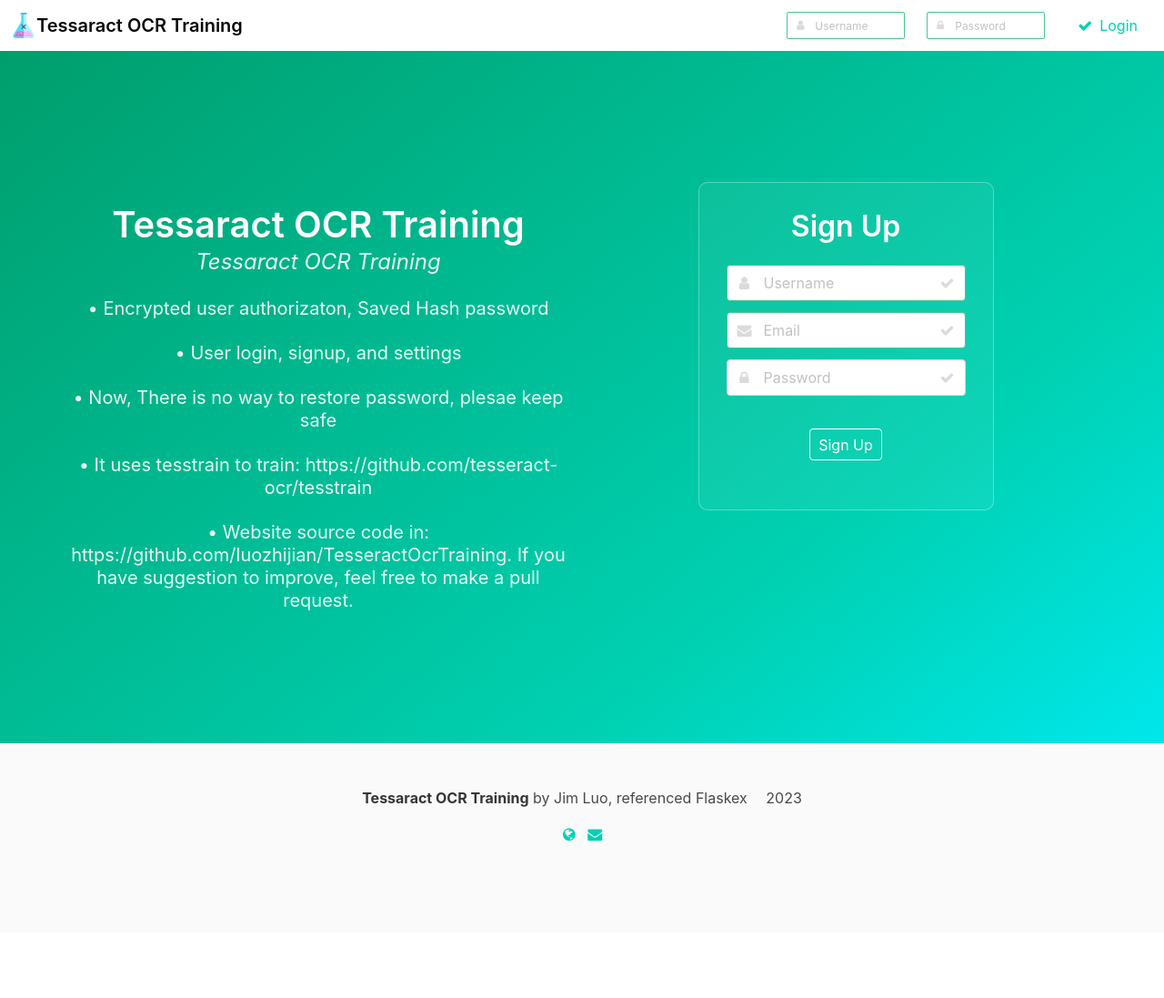
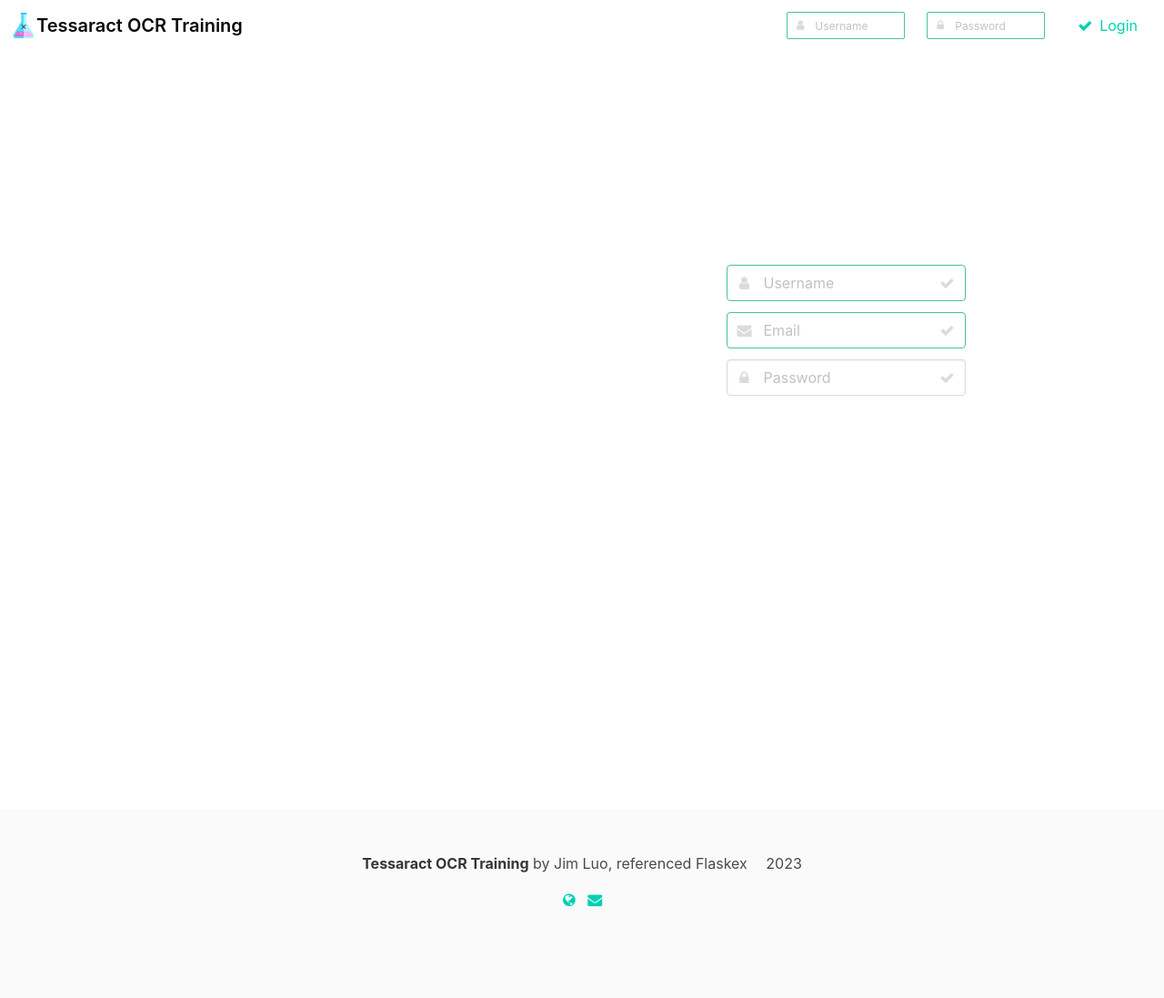
Before and after one commit to luozhijian/TesseractOcrTraining, a Flask app: page / in a window 1280 px wide. Shown: the whole page at 91% size. Before the commit the page ends 925 px from the top, so only its background shows below. Run offline with Flask 3, Linux system fonts and the light colour scheme; parts of the project's set-up code (start-up, migrations or seed data) failed here and were passed over; some libraries are stand-ins or nearby versions.

Commit message:
fix typo

```diff
--- a/app.py
+++ b/app.py
@@ -271,6 +271,8 @@
                     raise Exception( 'Another training already in process')
                 training_in_process = True
                 the_logfile.write( command_list)
+                the_logfile.write('\n\t\n\t\nThere is possible the log failed to refresh in middle, please do not refresh,\n but go Menu Logs to see the logs\n\t\n\t\n')
+
                 the_logfile.flush()
                 if is_validate_command :
                     # command_list ="dir && ping -t localhost"
--- a/templates/base.html
+++ b/templates/base.html
@@ -3,11 +3,20 @@
   <head>
     <meta charset="utf-8">
     <meta name="Jim Luo" content="Tessaract OCR Training">
+	<style>
+	body {
+  background-color: black;
+
+}
+	</style>
+
+
     <link rel="stylesheet" href="https://cdnjs.cloudflare.com/ajax/libs/bulma/0.6.2/css/bulma.min.css">
     <link rel="stylesheet" href="https://cdnjs.cloudflare.com/ajax/libs/font-awesome/4.7.0/css/font-awesome.min.css">
     <link rel="stylesheet" href="../static/css/style.css">
   </head>
-  <body>
+  <body class="has-background-grey-lighter">
+
     {% block body %}{% endblock %}
     <script src="https://cdnjs.cloudflare.com/ajax/libs/jquery/3.3.1/jquery.min.js"></script>
     <script src="https://cdnjs.cloudflare.com/ajax/libs/jqueryui/1.12.1/jquery-ui.min.js"></script>
--- a/templates/imageedit.html
+++ b/templates/imageedit.html
@@ -2,7 +2,7 @@
 {% block body %}
 {% include "navbar.html" %}
 <title>Tessaract OCR Training</title>
-<section class="hero is-primary is-bold is-small">
+<section class="hero is-primary is-bold is-small" >
   <div class="hero-body">
     <div class="container has-text-centered">
       <div id="settings" class="settings-box">
--- a/templates/login.html
+++ b/templates/login.html
@@ -49,16 +49,21 @@
 </section>
 <title>Tessaract OCR Training</title>
 <section class="hero is-primary is-bold is-medium">
-  <div class="hero-body">
-    <div class="container has-text-centered">
-      <div class="columns">
-        <div class="column is-auto">
+  <div class="hero-body has-background-white is-white" >
+    <div class="container has-text-centered has-background-white">
+      <div class="columns has-background-white">
+        <div class="column is-auto has-background-white">
           <br>
           <p class="title is-2">Tessaract OCR Training</p>
           <p class="subtitle is-4"><i>Tessaract OCR Training</i></p>
-          <p class="subtitle is-5">&#x2022 Encrypted user authorizaton, Saved Hash password</p>
+
+		<h1>Feel free to use account <b>"demo"</b> and password "1" to login and check if it is worth to create account to train</h1>
+		<br/>
+
+
+          <p class="subtitle is-5">&#x2022 Encrypted user authorization, Saved Hash password</p>
           <p class="subtitle is-5">&#x2022 User login, signup, and settings</p>
-          <p class="subtitle is-5">&#x2022 Now, There is no way to restore password, plesae keep safe</p>
+          <p class="subtitle is-5">&#x2022 Now, there is no way to restore password, please keep safe</p>
           <p class="subtitle is-5">&#x2022 It uses tesstrain to train: https://github.com/tesseract-ocr/tesstrain</p>
           <p class="subtitle is-5">&#x2022 Website source code in: https://github.com/luozhijian/TesseractOcrTraining.  If you have suggestion to improve, feel free to make a pull request. </p>
         </div>
```
Also changed, not shown: static/css/style.css (+7 -0 lines), templates/home.html (+4 -4 lines).
